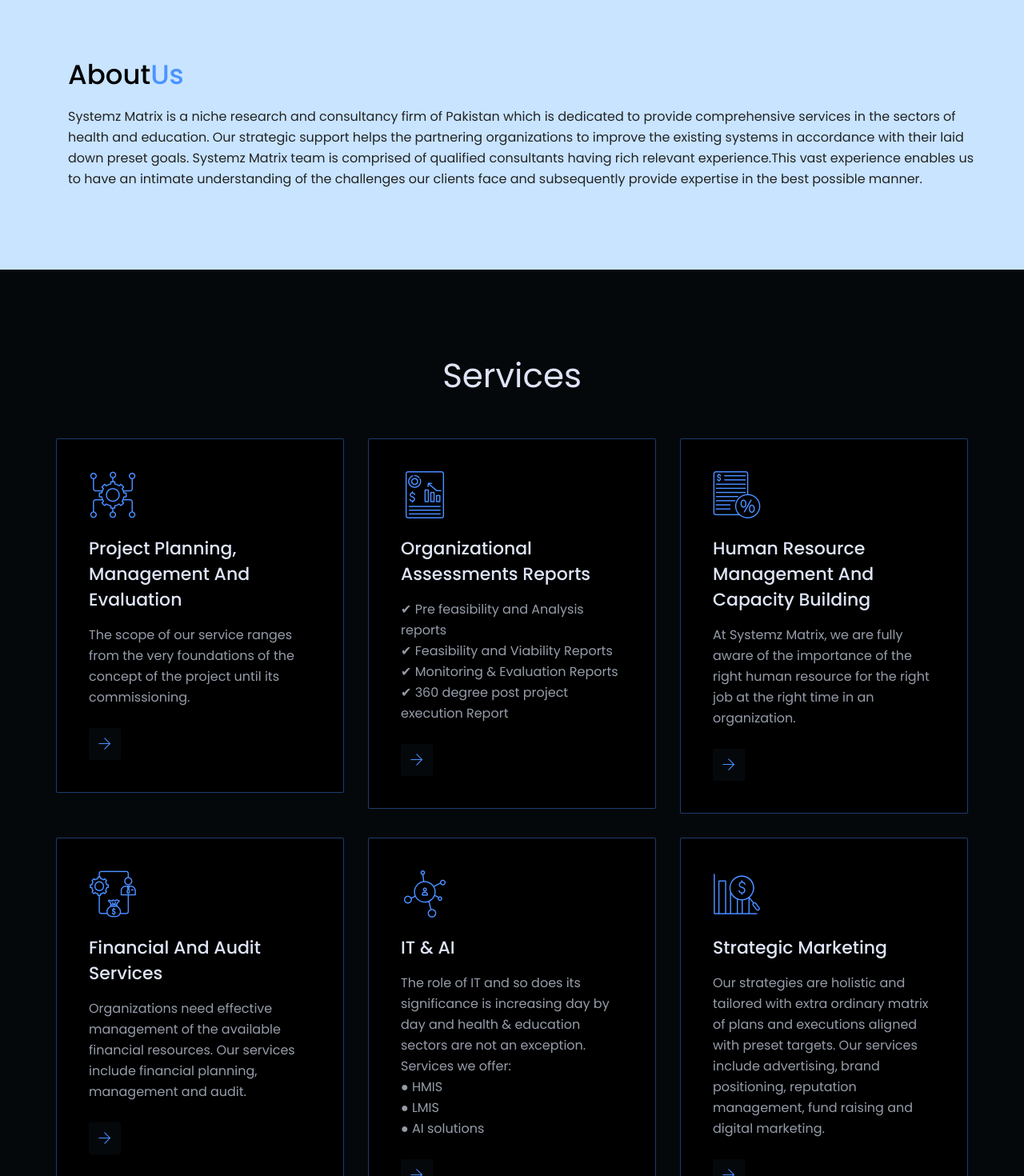
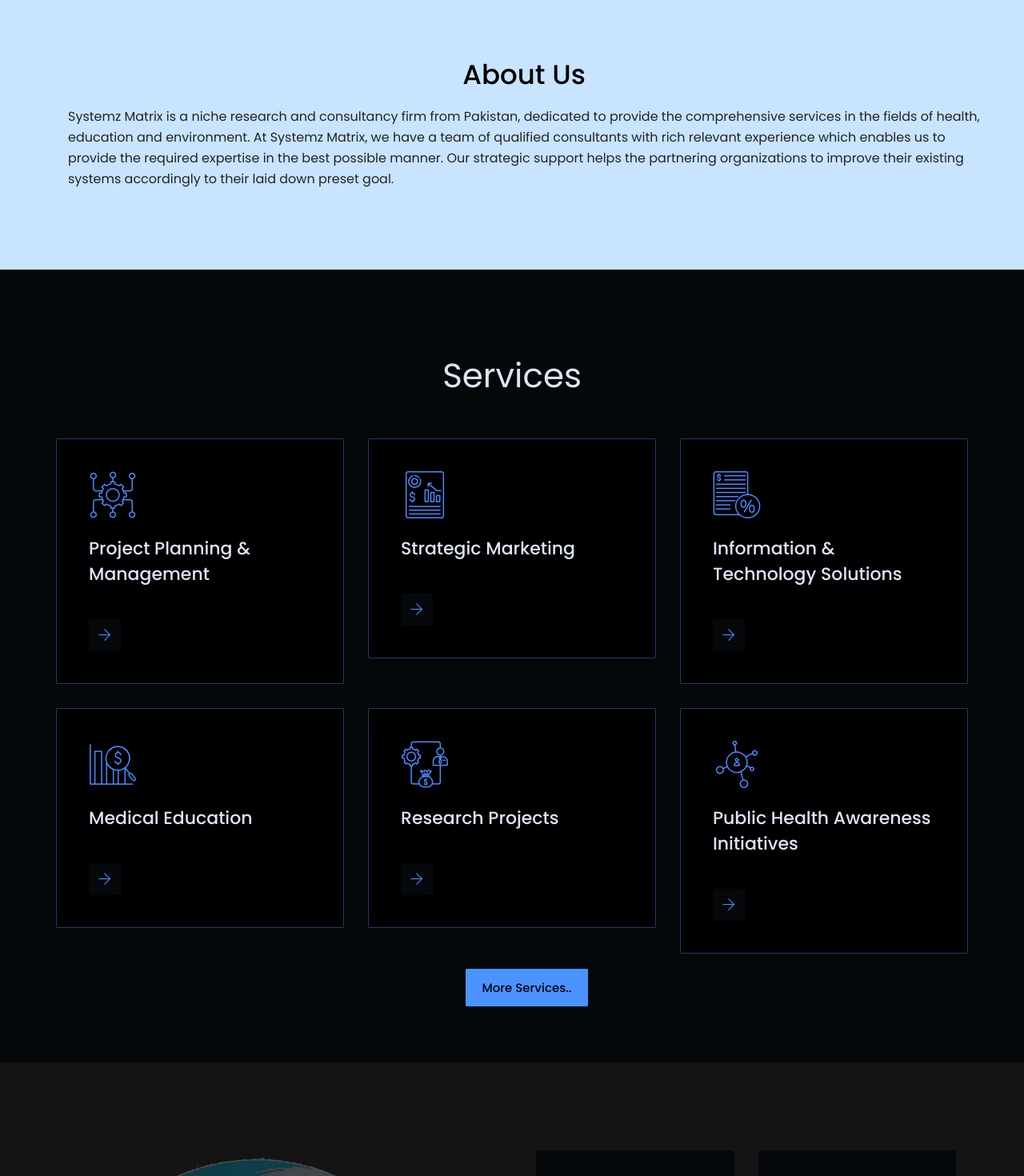
Before and after one commit to doctorbhatti/systemzMatrixProduction, a Nuxt app: page / in a window 1280 px wide. Shown: the part 1420-2890 px from the top of the page at 80% size. Built offline with nearby package versions, Linux system fonts and the light colour scheme; a web font is replaced by a local one.

Commit message:
Misc Changes

```diff
--- a/components/Home/About.vue
+++ b/components/Home/About.vue
@@ -18,16 +18,17 @@
         <div class="">
           <div class="support-all about-content">
             <div class="section-headline right-headline white-headline">
-              <h3>About<span class="color">Us</span></h3>
-              <p>Systemz Matrix is a niche research and consultancy firm of Pakistan which is
-                dedicated to provide comprehensive services in the sectors of health and
-                education. Our strategic support helps the partnering organizations to
-                improve the existing systems in accordance with their laid down preset goals.
-                Systemz Matrix team is comprised of qualified consultants having rich
-                relevant experience.This vast experience enables us  to have an intimate
-                understanding of the challenges our clients face and subsequently provide
-                expertise in the best possible manner.
-</p>
+              <div style="display: flex; align-items: center; justify-content: center">
+              <h3>About Us</h3>
+              </div>
+              <p>Systemz Matrix is a niche research and consultancy firm from Pakistan,
+                dedicated to provide the comprehensive services in the fields of health,
+                education and environment.  At Systemz Matrix, we have a team of
+                qualified consultants with rich relevant experience which enables
+                us to provide the required expertise in the best possible manner.
+                Our strategic support helps the partnering organizations to improve
+                their existing systems accordingly to their laid down preset goal.
+              </p>
             </div>
             <!--
             <div class="about-company">
--- a/components/Home/Footer.vue
+++ b/components/Home/Footer.vue
@@ -12,8 +12,13 @@
                                 </div>
                                 -->
                                 <p>
-                                    Are you looking for professional advice for
-                                    your new business or you want to work with us?
+                                    <strong>Work with us</strong>
+                                    <br  >
+                                    1-> Are you looking for professional advice?
+                                    <br  >
+                                    2-> Submit Proposal
+                                    <br  >
+                                    3-> Submit your resume
                                 </p>
                                 <div class="subs-feilds">
                                     <div class="suscribe-input">
@@ -63,7 +68,7 @@
                     <div class="col-md-3 col-sm-4 col-xs-12">
                         <div class="footer-content last-content">
                             <div class="footer-head">
-                                <h4>Information</h4>
+                                <h4>Reach Us</h4>
                                 <div class="footer-contacts">
                                     <p>
                                         <span><strong>Systemz Matrix Research and Consultancy (Private) Limited
@@ -71,8 +76,10 @@
                                         <br>
                                         4th floor, 1109 F, Commercial Area, State Life Co operative housing Society Lahore
                                     </p>
-                                    <p><span>Tel :</span><a href="tel:+923307672275"> (+92) 330 7672275</a></p>
-                                    <p><span>Email :</span><a href="mailto:info@systemzmatrix.com">
+                                    <p><span><i class="fa fa-whatsapp"></i> :</span><a href="https://wa.me/923307672275?text=Assalamoalikum%2C%20Please%20drop%20your%20query%2C%20we'll%20get%20back%20to%20you%20soon."> (+92) 330 7672275 <br  >       (0330-SMRACPL)</a></p>
+                                    <p><span><i class="fa fa-phone"></i> :</span><a href="tel:+924237817945">
+                                        042-37817945</a></p>
+                                    <p><span><i class="fa fa-envelope"></i> :</span><a href="mailto:info@systemzmatrix.com">
                                             info@systemzmatrix.com</a></p>
                                 </div>
                                 <div class="footer-icons">
--- a/components/Home/Service.vue
+++ b/components/Home/Service.vue
@@ -26,11 +26,8 @@
                             </div>
                             <div class="service-inner">
                                 <div class="service-content">
-                                    <h4>Project planning, management and evaluation</h4>
+                                    <h4>Project planning & management</h4>
                                     <p>
-                                        The scope of our service ranges from the very
-                                        foundations of the concept of the project
-                                        until its commissioning.
                                     </p>
                                     <a class="service-btn" href="#"
                                         ><i class="ti-arrow-right"></i
@@ -49,16 +46,9 @@
                             </div>
                             <div class="service-inner">
                                 <div class="service-content">
-                                    <h4>Organizational Assessments reports</h4>
+                                    <h4>Strategic Marketing</h4>
+
                                     <p>
-                                        ✔	Pre feasibility and Analysis reports
-                                        <br>
-                                        ✔	Feasibility and Viability Reports
-                                        <br>
-                                        ✔	Monitoring & Evaluation Reports
-                                        <br>
-                                        ✔	360 degree post project execution Report
-
                                     </p>
                                     <a class="service-btn" href="#"
                                         ><i class="ti-arrow-right"></i
@@ -78,11 +68,8 @@
                             </div>
                             <div class="service-inner">
                                 <div class="service-content">
-                                    <h4>Human Resource management and Capacity Building</h4>
+                                    <h4>Information & Technology Solutions</h4>
                                     <p>
-                                        At Systemz Matrix, we are fully aware of the importance of
-                                        the right human resource for the right job at the right
-                                        time in an organization.
                                     </p>
                                     <a class="service-btn" href="#"
                                         ><i class="ti-arrow-right"></i
@@ -91,7 +78,27 @@
                             </div>
                         </div>
                     </div>
+                    <div class="col-md-4 col-sm-6 col-xs-12">
+                        <div
+                            class="single-service wow fadeInUp"
+                            data-wow-delay="0.7s"
+                        >
+                            <div class="service-icon">
+                                <span class="flaticon-002-analysis"></span>
+                            </div>
+                            <div class="service-inner">
+                                <div class="service-content">
+                                    <h4>Medical Education</h4>
+                                    <p>
 
+                                    </p>
+                                    <a class="service-btn" href="#"
+                                        ><i class="ti-arrow-right"></i
+                                    ></a>
+                                </div>
+                            </div>
+                        </div>
+                    </div>
                     <div class="col-md-4 col-sm-6 col-xs-12">
                         <div
                             class="single-service wow fadeInUp"
@@ -102,11 +109,9 @@
                             </div>
                             <div class="service-inner">
                                 <div class="service-content">
-                                    <h4>Financial and audit services</h4>
+                                    <h4>Research Projects</h4>
                                     <p>
-                                        Organizations need effective management of the
-                                        available financial resources. Our services
-                                        include financial planning, management and audit.
+
                                     </p>
                                     <a class="service-btn" href="#"
                                         ><i class="ti-arrow-right"></i
@@ -125,18 +130,8 @@
                             </div>
                             <div class="service-inner">
                                 <div class="service-content">
-                                    <h4>IT & AI</h4>
+                                    <h4>Public Health Awareness initiatives </h4>
                                     <p>
-                                        The role of IT and so does its significance
-                                        is increasing day by day and health & education
-                                        sectors are not an exception.
-                                        Services we offer:
-                                        <br>
-                                        ●	HMIS
-                                        <br>
-                                        ●	LMIS
-                                        <br>
-                                        ●	AI solutions
 
                                     </p>
                                     <a class="service-btn" href="#"
@@ -146,32 +141,7 @@
                             </div>
                         </div>
                     </div>
-                    <div class="col-md-4 col-sm-6 col-xs-12">
-                        <div
-                            class="single-service wow fadeInUp"
-                            data-wow-delay="0.7s"
-                        >
-                            <div class="service-icon">
-                                <span class="flaticon-002-analysis"></span>
-                            </div>
-                            <div class="service-inner">
-                                <div class="service-content">
-                                    <h4>Strategic Marketing</h4>
-                                    <p>
-                                        Our strategies are holistic and tailored
-                                        with extra ordinary matrix of plans and
-                                        executions aligned with preset targets.
-                                        Our services include advertising, brand
-                                        positioning, reputation management, fund
-                                        raising and digital marketing.
-                                    </p>
-                                    <a class="service-btn" href="#"
-                                        ><i class="ti-arrow-right"></i
-                                    ></a>
-                                </div>
-                            </div>
-                        </div>
-                    </div>
+
                     <div style="padding-left: 45%;">
                     <nuxt-link class="s-menu" to="/services-2"
                                 >More Services..</nuxt-link
```
